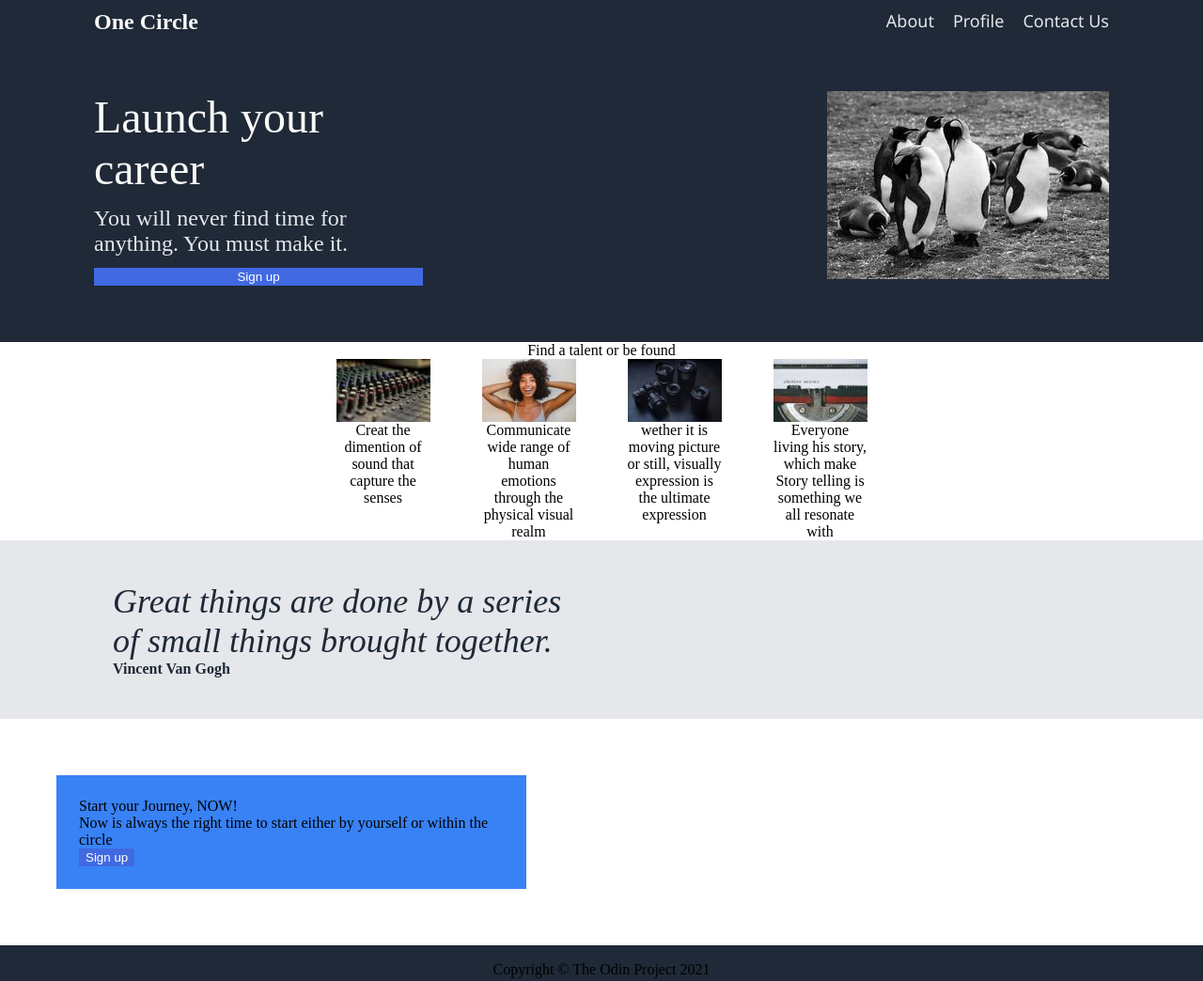
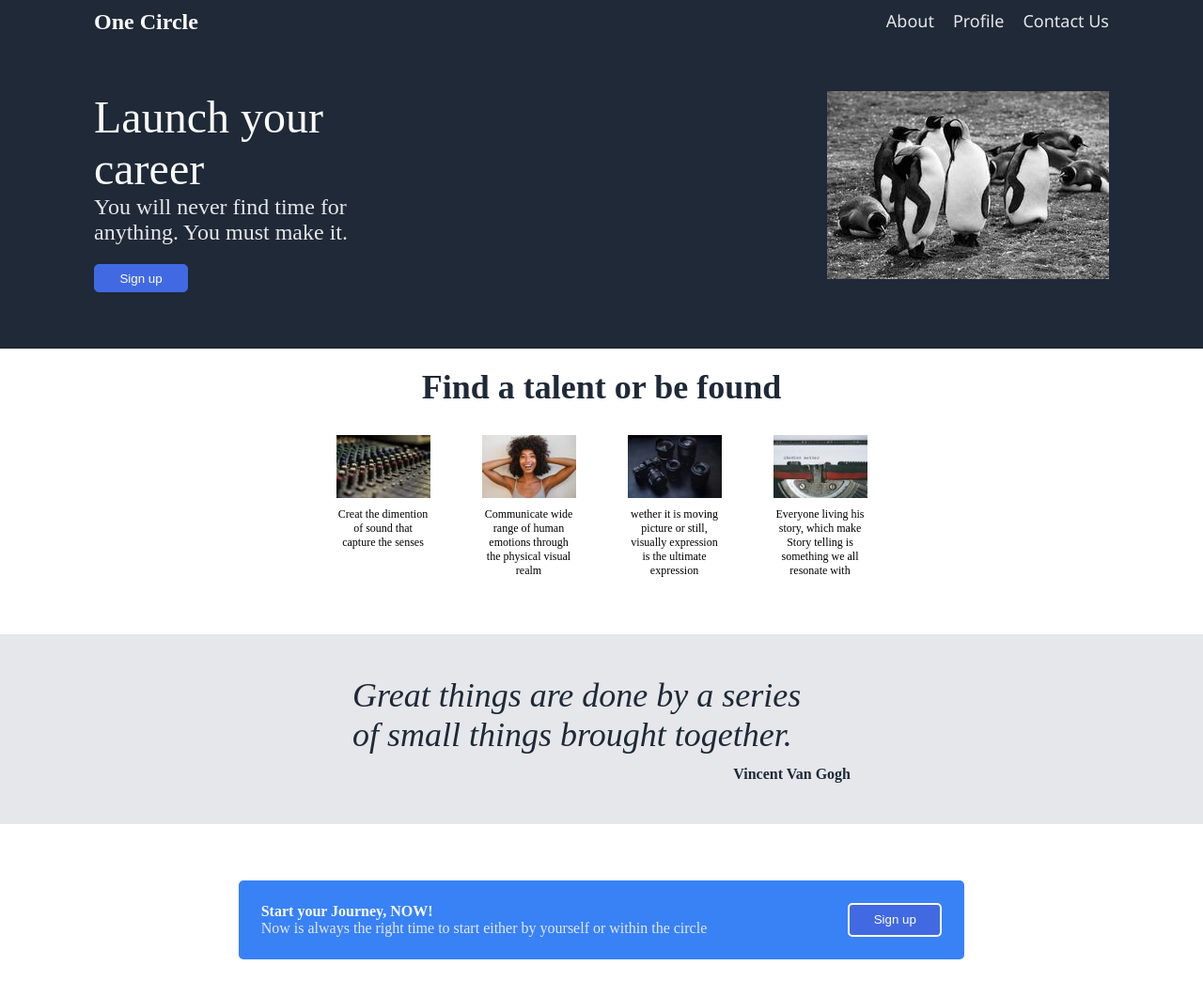
Before and after one commit to rimotomba/one-circle, a plain HTML site: page index.html in a window 1280 px wide. Shown: the top 1044 px of the page at 94% size. Drawn offline with Linux system fonts and the light colour scheme.

Commit message:
Final draft, all the css tasks been completed

```diff
--- a/index.html
+++ b/index.html
@@ -51,16 +51,20 @@
     </div>
 
     <div class="quote">
+        <div class="quotebox">
         <div class="text2">Great things are done by a series of small things brought together.</div>
         <div class="credit">Vincent Van Gogh</div>
     </div>
+    </div>
     <div class="signup">
         <div class="container">
-            <div class="action title">Start your Journey, NOW!</div>
-            <div class="action message">Now is always the right time to start either by yourself or within the circle</div>
-            <div class="butt">
+        <div class="calltext">
+            <div class="actiont">Start your Journey, NOW!</div>
+            <div class="actionm">Now is always the right time to start either by yourself or within the circle</div>
+        </div>
+
             <button class="sign2">Sign up</button>
-        </div>
+
         </div>
     </div>
     <div class="footer">
--- a/style.css
+++ b/style.css
@@ -44,11 +44,12 @@ a {
     display: flex;
     flex-direction: column;
     max-width: 350px;
-    gap: 12px;
+
 }
 .launch {
    color: #f9faf8;
    font-size: 48px;
+
 }
 .text {
     color: #e5e7eb;
@@ -60,6 +61,12 @@ button {
   color: white;
 
 }
+.sign1 {
+    margin-top: 20px;
+    height: 30px;
+    width: 100px;
+    border-radius: 5px;
+}
 
 .information {
     display: flex;
@@ -67,7 +74,15 @@ button {
     justify-content: center;
     align-items: center;
     text-align: center;
+    gap: 30px;
+    padding: 20px;
+    margin-bottom: 40px;
 
+}
+.title {
+    font-size: 36px;
+    font-weight: bolder;
+    color: #1f2937;
 }
 .categories {
     display: flex;
@@ -75,38 +90,49 @@ button {
     gap: 55px;
 
 }
+
 .icons {
     display: flex;
     flex-direction: column;
     max-width: 100px;
+    gap: 10px;
+}
 
-
+.model, .audio, .photography, .writing {
+    font-size: 12px;
 }
 .quote {
     display: flex;
-    flex-direction: column;
     background-color: #e5e7eb;
+    justify-content: center;
+    align-items: center;
     max-height: 200px;
     padding: 44px;
-    padding-left: 222px;
-    padding-left: 120px;
+
+}
+
+.quotebox {
+    display: flex;
+    flex-direction: column;
+    gap: 12px;
 }
 .text2 {
     font-size: 36px;
     font-style: italic;
+    font-weight: 100;
     color: #1f2937;
     max-width: 500px;
-    font-weight: lighter;
+    padding-right: 30px;
+
 }
 .credit {
     display: flex;
-    align-content: flex-end;
+    align-self: flex-end;
     color: #1f2937;
     font-weight: bolder;
 }
 .signup {
     display: flex;
-    max-width: 500px;
     align-items: center;
     justify-content: center;
     padding: 60px;
@@ -115,8 +141,29 @@ button {
 .container {
     display: flex;
     background-color: #3882f6;
+    padding: 24px;
+    gap: 150px;
+    border-radius: 5px;
+
+}
+.calltext {
+    display: flex;
     flex-direction: column;
-    padding: 24px;
+    justify-content: space-between;
+
+}
+.actiont {
+    color: #f9faf8;
+    font-weight: bold;
+}
+.actionm {
+    color: #e5e7eb;
+}
+.sign2 {
+    width: 100px;
+    border: 2px solid #f9faf8;
+    border-radius: 5px;
+
 
 }
 .footer {
@@ -130,3 +177,7 @@ button {
   justify-content: center;
   background-color: #1f2937;
 }
+.copyright {
+    color: #f9faf8;
+    font-size: 12px;
+}
```
